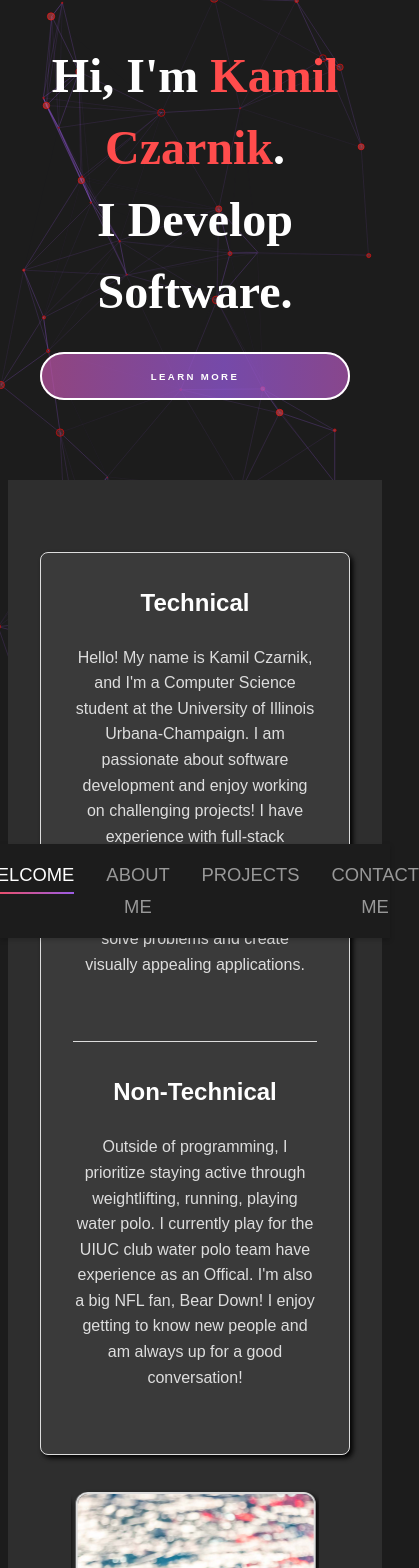
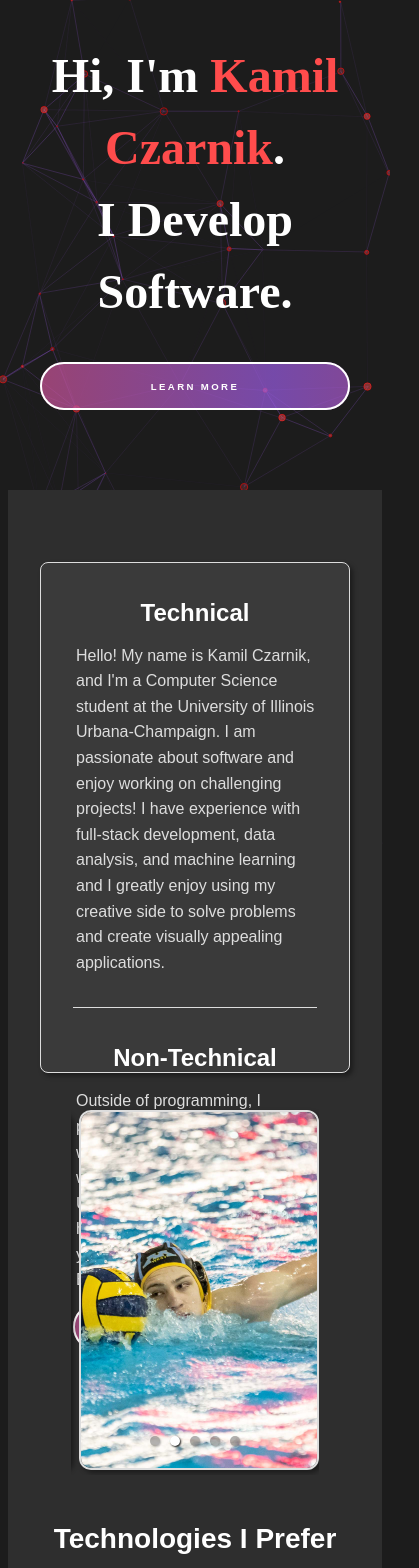
Before and after one commit to Kamiltczarnik/Kamiltczarnik.github.io, a React (Create React App) app: page / in a window 390 px wide. Shown: the top 1568 px of the page, 419 px wide, since content can reach past the window. Built offline with nearby package versions, Linux system fonts and the light colour scheme; a web font is replaced by a local one.

Commit message:
Phone css changes

```diff
--- a/public/assets/css/main.css
+++ b/public/assets/css/main.css
@@ -2805,6 +2805,7 @@ ul.actions {
   list-style: none;
   margin-left: -1em;
   padding-left: 0;
+  justify-content: center;
 }
 
 ul.actions li {
--- a/src/App.js
+++ b/src/App.js
@@ -10,8 +10,7 @@ import ContactMe from "./components/Contact";
 import ProjectDetail from "./components/ProjectDetail";
 
 function App() {
-  const [scrollLocked, setScrollLocked] = useState(true); // Centralized scroll lock state
-
+  const [scrollLocked, setScrollLocked] = useState(false); // Centralized scroll lock state
   useEffect(() => {
     // Scroll to the top of the page when the component mounts (e.g., on refresh)
     window.scrollTo(0, 0);
--- a/src/components/AboutMe.css
+++ b/src/components/AboutMe.css
@@ -1,22 +1,24 @@
+/* About Me Container */
 .about-me-container {
   display: flex;
   flex-direction: row;
   align-items: stretch;
   justify-content: space-between;
   gap: 2rem;
-  margin-top:24px;
+  margin-top: 24px;
 }
 
+/* Text Section */
 .about-me-text {
   flex: 2;
   display: flex;
-  flex-direction: row; /* Make text sections side by side */
+  flex-direction: row;
   gap: 2rem;
   padding: 2rem;
   background-color: #3a3a3a;
   border: 1px solid #ddd;
   border-radius: 8px;
-  box-shadow: 3px 3px 5px rgba(4, 4, 4, 4);
+  box-shadow: 3px 3px 5px rgba(0, 0, 0, 0.4);
   margin-bottom: 5px;
 }
 
@@ -24,19 +26,21 @@
   flex: 1;
   display: flex;
   flex-direction: column;
-  gap: 1rem;
+
 }
 
 .text-column h3 {
   font-size: 1.5rem;
   color: white;
-  margin-bottom: 0.5rem;
 }
+
 
 .text-column p {
   font-size: 1rem;
   color: #ddd;
   line-height: 1.6;
+  margin-bottom:0;
+  padding-left:3px;
 }
 
 .divider {
@@ -44,6 +48,47 @@
   background-color: #ddd;
 }
 
+/* Non-Technical Flip Card */
+.flip-card {
+  perspective: 1000px;
+  cursor: pointer;
+}
+
+.flip-card-inner {
+  position: relative;
+  width: 100%;
+  height: 100%;
+  transition: transform 0.8s;
+  transform-style: preserve-3d;
+}
+
+.flip-card.flipped .flip-card-inner {
+  transform: rotateY(180deg);
+}
+
+.flip-card-front,
+.flip-card-back {
+  position: absolute;
+  width: 100%;
+  height: 100%;
+  backface-visibility: hidden;
+  border-radius: 8px;
+  padding: 0,1rem,1rem;
+
+}
+
+.flip-card-front {
+  /* background-color: #3a3a3a; */
+  color: #ddd;
+}
+
+.flip-card-back {
+  background-color: #444;
+  color: #ddd;
+  transform: rotateY(180deg);
+}
+
+/* Image Section */
 .about-me-image {
   flex: 1;
   max-width: 100%;
@@ -60,6 +105,62 @@
   border-radius: 8px;
 }
 
+/* Carousel Original Styles */
+.carousel .slide img {
+  width: 100%; /* Stretch across the container */
+  height: 400px; /* Fixed height for uniform size */
+  object-fit: cover;
+  border: 2px solid #ddd;
+  border-radius: 8px;
+  box-shadow: 3px 3px 5px rgba(0, 0, 0, 0.4);
+  margin-bottom: 5px;
+  margin-top: 5px;
+}
+
+.carousel .control-prev,
+.carousel .control-next {
+  opacity: 0.8;
+  background-color: rgba(0, 0, 0, 0.5);
+  border-radius: 50%;
+  height: 40px;
+  width: 40px;
+  display: flex;
+  align-items: center;
+  justify-content: center;
+  cursor: pointer;
+}
+
+.carousel .control-prev:hover,
+.carousel .control-next:hover {
+  opacity: 1;
+}
+
+.carousel .control-dots {
+  display: block;
+  position: absolute;
+  bottom: 10px;
+  width: 100%;
+  text-align: center;
+}
+
+.carousel .control-dots .dot {
+  background: black;
+  border: none;
+  width: 10px;
+  height: 10px;
+  margin: 0 5px;
+  display: inline-block;
+  border-radius: 50%;
+  cursor: pointer;
+  transition: background 0.5s;
+}
+
+.carousel .control-dots .dot:hover,
+.carousel .control-dots .dot.selected {
+  background: white;
+}
+
+/* Responsiveness */
 @media (max-width: 768px) {
   .about-me-container {
     flex-direction: column;
@@ -82,23 +183,21 @@
   .about-me-image img {
     height: 65%;
     object-fit: contain;
+  }
 
-  }
-}
-.carousel .slide img {
-  width: 100%; /* Stretch across the container */
-  height: 400px; /* Fixed height for uniform size */
-  border: 2px solid #ddd;
-  border-radius: 8px;
-  box-shadow: 3px 3px 5px rgba(4, 4, 4, 4);
-  margin-bottom: 5px;
-  margin-top:5px;
-
-
-}
-
-@media (max-width: 768px) {
   .carousel .slide img {
     height: 200px; /* Smaller height for smaller screens */
   }
 }
+/* Center the button and fix background issues */
+ul.actions{
+  margin-top:10px;
+}
+h4{
+  margin:0;
+  padding-top:1rem;
+}
+
+p{
+  text-align: left;
+}
--- a/src/components/AboutMe.js
+++ b/src/components/AboutMe.js
@@ -1,9 +1,15 @@
-import React from "react";
+import React, { useState } from "react";
 import { Carousel } from "react-responsive-carousel";
 import "react-responsive-carousel/lib/styles/carousel.min.css";
 import "./AboutMe.css";
 
 function AboutMe() {
+  const [isFlipped, setIsFlipped] = useState(false);
+
+  const handleFlip = () => {
+    setIsFlipped((prev) => !prev);
+  };
+
   const images = [
     "/assets/images/Headshot.jpg",
     "/assets/images/Image_1.JPG",
@@ -18,12 +24,13 @@ function AboutMe() {
         <div className="about-me-container">
           {/* About Me Text Section */}
           <div className="about-me-text">
+            {/* Technical Section */}
             <div className="text-column">
               <h3>Technical</h3>
               <p>
                 Hello! My name is Kamil Czarnik, and I'm a Computer Science
                 student at the University of Illinois Urbana-Champaign. I am
-                passionate about software development and enjoy working on
+                passionate about software and enjoy working on
                 challenging projects! I have experience with full-stack
                 development, data analysis, and machine learning and I greatly
                 enjoy using my creative side to solve problems and create visually
@@ -31,15 +38,58 @@ function AboutMe() {
               </p>
             </div>
             <div className="divider"></div>
-            <div className="text-column">
-              <h3>Non-Technical</h3>
-              <p>
-                Outside of programming, I prioritize staying active through
-                weightlifting, running, playing water polo.
-                I currently play for the UIUC club water polo team have experience as an Offical.
-                 I'm also a big NFL fan, Bear Down! I enjoy getting to know new people and am always up for
-                a good conversation!
-              </p>
+
+            {/* Non-Technical Section */}
+            <div className={`text-column flip-card ${isFlipped ? "flipped" : ""}`}>
+              <div className="flip-card-inner">
+                <div className="flip-card-front">
+                  <h3>Non-Technical</h3>
+                  <p>
+                    Outside of programming, I prioritize staying active through
+                    weightlifting, running, and playing water polo. I currently
+                    play for the UIUC club water polo team and have played for a
+                    little over 6 years. I'm also a big NFL fan. Bear Down!
+                  </p>
+                  <ul className="actions">
+                    <li>
+                      <a
+                        href="#!"
+                        className="button scrolly"
+                        onClick={handleFlip}
+                      >
+                        Flip Me
+                      </a>
+                    </li>
+                  </ul>
+                </div>
+                <div className="flip-card-back">
+                  <h4>
+                    IHSA Water Polo Official
+                    </h4>
+                    <p>
+                      - From May 2022 - Present<br />
+                      - Maintained player safety and communicated clearly.
+                    </p>
+                    <h4>
+                    Driver for North Branch Pizza & Burger Co.
+                    </h4>
+                    <p>
+                      - From Aug 2021 - Nov 2023 <br />
+                      - Ensured timely deliveries with excellent service.
+                    </p>
+                  <ul className="actions">
+                    <li>
+                      <a
+                        href="#!"
+                        className="button scrolly"
+                        onClick={handleFlip}
+                      >
+                        Flip Me Back
+                      </a>
+                    </li>
+                  </ul>
+                </div>
+              </div>
             </div>
           </div>
 
@@ -49,10 +99,10 @@ function AboutMe() {
               autoPlay
               infiniteLoop
               showThumbs={false}
-              showStatus={false} // Removes slide numbers
+              showStatus={false}
               interval={3300}
               transitionTime={1000}
-              showArrows={false} // Hides navigation arrows
+              showArrows={false}
             >
               {images.map((image, index) => (
                 <div key={index}>
--- a/src/components/Navbar.css
+++ b/src/components/Navbar.css
@@ -76,3 +76,9 @@
   height: 2px;
   background: linear-gradient(to right, #ff4c4c, #9b5de5);
 }
+/* Hide navbar on small screens */
+@media (max-width: 768px) {
+  #navbar {
+    display: none; /* Completely hides the navbar */
+  }
+}
```
